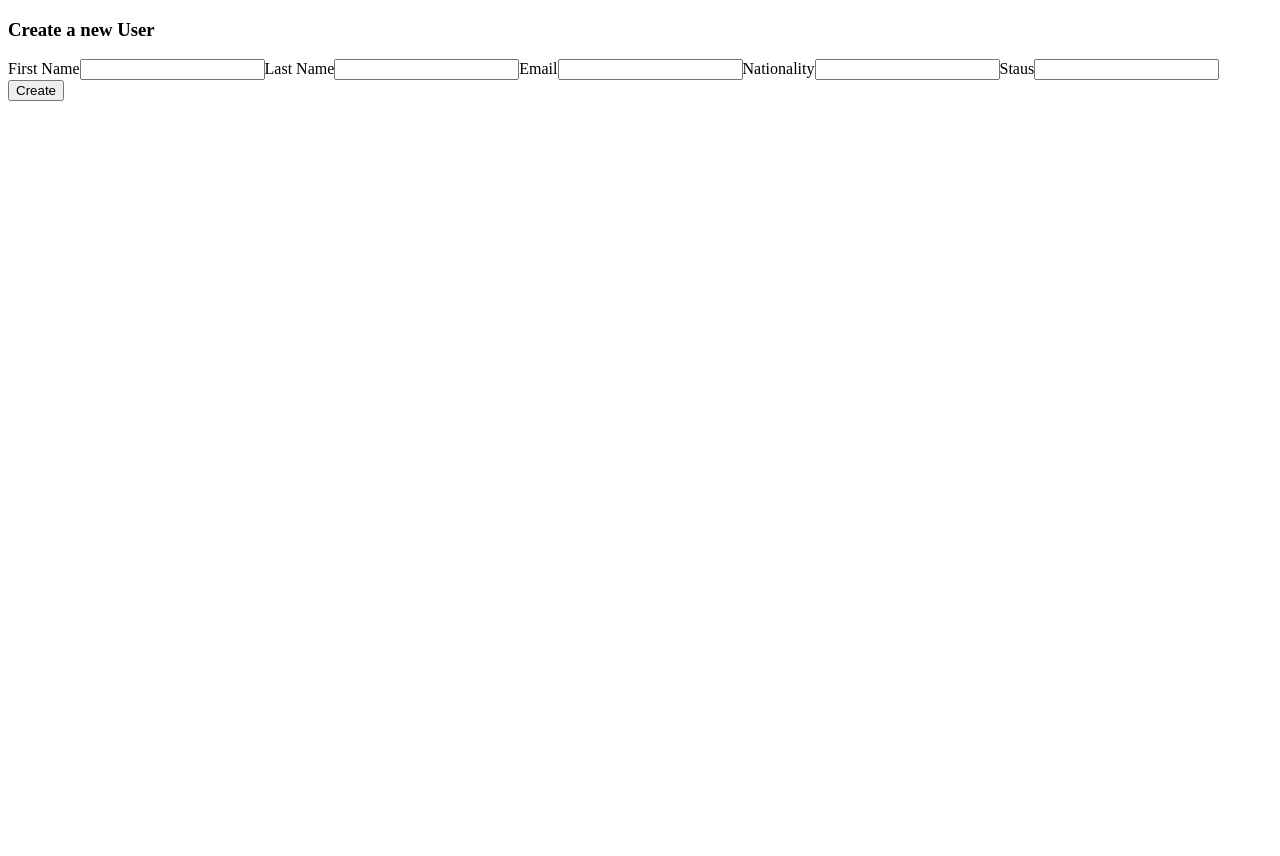
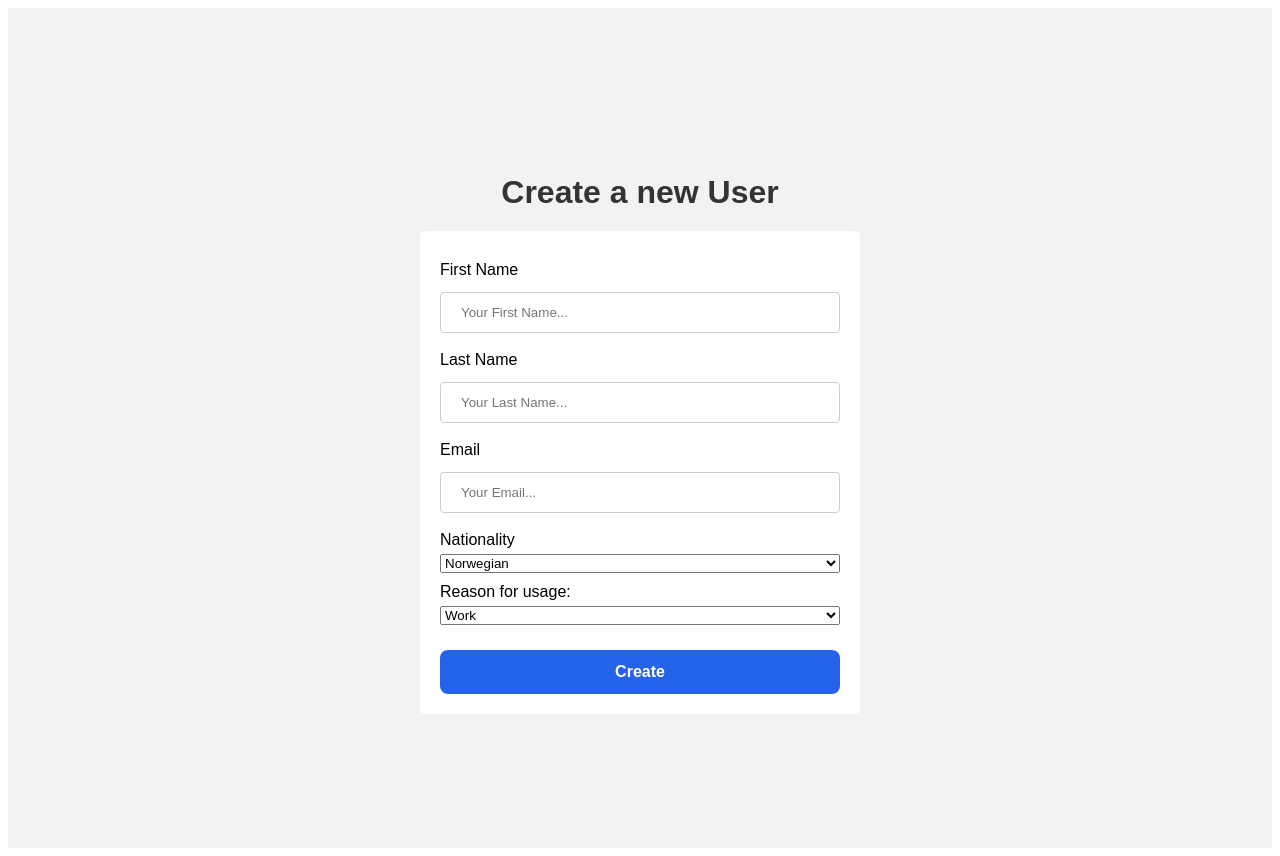
Before and after one commit to MohamedSuleiman/UDI_GRAD_PROJECT, a React (Vite) app in the folder frontend/: page /CreateUser in a window 1280 px wide. Before the commit the page ends 800 px from the top, so only its background shows below. Built offline with nearby package versions, Linux system fonts and the light colour scheme.

Commit message:
almost done with css for ChatPage, HomePage, Login and Create User

```diff
--- a/frontend/src/App.tsx
+++ b/frontend/src/App.tsx
@@ -1,6 +1,6 @@
 import { BrowserRouter, Routes, Route } from "react-router-dom";
 import { HomePage } from "./Pages/Home/HomePage";
-import { ChatPage } from "./Pages/ChatPage/Chat";
+import { ChatPage } from "./Pages/Chat/ChatPage";
 import LoginForm from "./Pages/Login/LoginForm";
 import CreateUserForm from "./Pages/CreateUser/CreateUser";
 
--- /dev/null
+++ b/frontend/src/Pages/Button/Button.css
@@ -0,0 +1,31 @@
+.mainButton {
+  width: 100%;
+  margin-top: 25px;
+  padding: 13px;
+
+  border: none;
+  border-radius: 8px;
+
+  background-color: #2563eb;
+  color: white;
+
+  font-size: 1rem;
+  font-weight: 600;
+
+  cursor: pointer;
+
+  transition:
+    background-color 0.2s ease,
+    transform 0.2s ease,
+    box-shadow 0.2s ease;
+}
+
+.mainButton:hover {
+  background-color: #28145a;
+  transform: translateY(-2px);
+  box-shadow: 0 6px 15px rgba(37, 99, 235, 0.25);
+}
+
+.mainButton:active {
+  transform: translateY(0);
+}
--- /dev/null
+++ b/frontend/src/Pages/Chat/ChatPage.css
@@ -0,0 +1,33 @@
+.chats {
+  display: flex;
+  flex-direction: column;
+  gap: 10px;
+}
+
+.message {
+  padding: 10px;
+  border-radius: 12px;
+  max-width: 60%;
+}
+
+.answer {
+  align-self: flex-start;
+  background-color: lightgray;
+}
+
+.me {
+  align-self: flex-end;
+  background-color: lightblue;
+}
+
+.messageInput input {
+  flex: 1;
+  padding: 10px;
+  border-radius: 10px;
+}
+
+.messageInput .mainButton {
+  width: 80px;
+  margin-top: 0;
+  padding: 10px;
+}
--- /dev/null
+++ b/frontend/src/Pages/Chat/ChatPage.tsx
@@ -0,0 +1,25 @@
+import { Link } from "react-router-dom";
+import "./ChatPage.css";
+import "../Button/Button.css";
+
+export function ChatPage() {
+  return (
+    <div className="chat">
+      <nav>
+        <Link to="/">Home</Link>{" "}
+      </nav>
+      <h2>Chat</h2>
+      <div className="chats">
+        <div className="message answer">Hello this is the return chat</div>
+        <div className="message me">Hi! this is a chat message from me.</div>
+        <div className="message me">
+          and my chats is seen on the right side!
+        </div>
+      </div>
+      <div className="messageInput">
+        <input type="text" placeholder="Skriv en melding..." />
+        <button className="mainButton"> Send</button>
+      </div>
+    </div>
+  );
+}
--- a/frontend/src/Pages/ChatPage/Chat.tsx
+++ /dev/null
@@ -1,14 +0,0 @@
-import { BrowserRouter, Routes, Route, Link } from "react-router-dom";
-import { HomePage } from "../Home/HomePage";
-export function ChatPage() {
-
-  return (
-    <div className="chat">
-      <nav>
-        <Link to="/">Home</Link>{" "}
-      </nav>
-      <h2>Welcome to chatpage</h2>
-      <h3>....</h3>
-    </div>
-  );
-}
--- /dev/null
+++ b/frontend/src/Pages/CreateUser/CreateUser.css
@@ -0,0 +1,34 @@
+#createButton {
+  width: 100%;
+
+  margin-top: 25px;
+  padding: 13px;
+
+  border: none;
+  border-radius: 8px;
+
+  background-color: #2563eb;
+  color: white;
+
+  font-size: 1rem;
+  font-weight: 600;
+
+  cursor: pointer;
+
+  transition:
+    background-color 0.2s ease,
+    transform 0.2s ease,
+    box-shadow 0.2s ease;
+}
+
+#createButton:hover {
+  background-color: #28145a;
+
+  transform: translateY(-2px);
+
+  box-shadow: 0 6px 15px rgba(37, 99, 235, 0.25);
+}
+
+#createButton:active {
+  transform: translateY(0);
+}
--- a/frontend/src/Pages/CreateUser/CreateUser.tsx
+++ b/frontend/src/Pages/CreateUser/CreateUser.tsx
@@ -1,4 +1,6 @@
 import { Field, Formik, Form } from "formik";
+import "../Login/LoginForm.css";
+import "./CreateUser.css";
 
 export interface CreateUserForm {
   firstname: string;
@@ -31,15 +33,38 @@ function CreateUserForm({ onCreated }: CreateUserFormProps) {
         <Form>
           <div className="formFill">
             <label>First Name</label>
-            <Field id="name" name="name" type="text" />
+            <Field
+              id="name"
+              name="name"
+              placeholder="Your First Name..."
+              type="text"
+            />
             <label>Last Name</label>
-            <Field id="name" name="name" type="text" />
+            <Field
+              id="name"
+              name="name"
+              placeholder="Your Last Name..."
+              type="text"
+            />
             <label>Email</label>
-            <Field id="email" name="email" type="email" />
+            <Field
+              id="email"
+              name="email"
+              placeholder="Your Email..."
+              type="email"
+            />
             <label>Nationality</label>
-            <Field id="nationality" name="nationality" type="text" />
-            <label>Staus</label>
-            <Field id="status" name="status" type="text" />
+            <select id="country" name="country">
+              <option value="Norwegian">Norwegian</option>
+              <option value="Swedish">Swedish</option>
+              <option value="Danish">Danish</option>
+            </select>
+            <label>Reason for usage: </label>
+            <select id="status" name="staus">
+              <option value="Work">Work</option>
+              <option value="Hobby">Hobby</option>
+              <option value="Study">Study</option>
+            </select>
           </div>
           <button id="createButton" type="submit">
             Create
--- a/frontend/src/Pages/Home/HomePage.css
+++ b/frontend/src/Pages/Home/HomePage.css
@@ -1,11 +1,75 @@
+.home {
+  min-height: 100vh;
+
+  display: flex;
+  flex-direction: column;
+  justify-content: center;
+  align-items: center;
+
+  font-family: Arial, Helvetica, sans-serif;
+  text-align: center;
+
+  padding: 20px;
+  background-color: #f2f2f2;
+}
+
+.home h2 {
+  font-size: 30px;
+  color: #333;
+  margin-bottom: 10px;
+}
+
+.home h3 {
+  font-size: 18px;
+  font-weight: normal;
+  color: #666;
+  margin-bottom: 30px;
+}
+
+.home a {
+  text-decoration: none;
+  margin: 8px;
+}
+
 .home button {
-  font-size: 20px;
-  margin: 10px;
+  width: 220px;
+
+  background-color: #2563eb;
+  color: white;
+
+  padding: 14px 20px;
+
+  border: none;
+  border-radius: 4px;
+
+  font-size: 15px;
+
   cursor: pointer;
-  margin-bottom: auto;
-  background-color: rgb(227, 212, 212);
+
+  /* Ekstra animasjon */
+  transition:
+    background-color 0.2s ease,
+    transform 0.2s ease,
+    box-shadow 0.2s ease;
 }
 
 .home button:hover {
-  font-size: 30px;
+  background-color: #28145a;
+
+  transform: translateY(-2px);
+
+  box-shadow: 0 6px 15px rgba(37, 99, 235, 0.25);
 }
+
+.home button:active {
+  transform: translateY(0);
+}
+
+#chat {
+  background-color: #353e57;
+  margin-bottom: 20px;
+}
+
+#chat:hover {
+  background-color: #374151;
+}
--- a/frontend/src/Pages/Home/HomePage.tsx
+++ b/frontend/src/Pages/Home/HomePage.tsx
@@ -1,9 +1,11 @@
+import "./HomePage.css";
+
 export function HomePage() {
   return (
     <div className="home">
       <h2>Welcome to ...</h2>
       <a href="/Chat">
-        <button>Chat</button>
+        <button id="chat">Chat</button>
       </a>
       <h3>Please Login or Create user to continue</h3>
       <a href="/Login">
--- /dev/null
+++ b/frontend/src/Pages/Login/LoginForm.css
@@ -0,0 +1,87 @@
+.form {
+  min-height: 100vh;
+  display: flex;
+  flex-direction: column;
+  justify-content: center;
+  align-items: center;
+
+  background-color: #f2f2f2;
+  font-family: Arial, Helvetica, sans-serif;
+
+  padding: 20px;
+}
+
+.form h3 {
+  font-size: 2rem;
+  color: #333;
+  margin-bottom: 20px;
+}
+
+.form form {
+  width: 100%;
+  max-width: 400px;
+
+  background-color: white;
+
+  padding: 20px;
+  border-radius: 5px;
+}
+
+.formFill {
+  display: flex;
+  flex-direction: column;
+}
+
+.formFill label {
+  margin-top: 10px;
+  margin-bottom: 5px;
+}
+
+.formFill input {
+  width: 100%;
+  padding: 12px 20px;
+  margin: 8px 0;
+
+  border: 1px solid #ccc;
+  border-radius: 4px;
+
+  box-sizing: border-box;
+}
+
+.formFill input:focus {
+  border: 1px solid #2563eb;
+  outline: none;
+}
+
+#loginButton {
+  width: 100%;
+
+  background-color: #2563eb;
+  color: white;
+
+  padding: 14px 20px;
+  margin: 20px 0 8px 0;
+
+  border: none;
+  border-radius: 4px;
+
+  cursor: pointer;
+
+  /* Ekstra animasjon */
+  transition:
+    background-color 0.2s ease,
+    transform 0.2s ease,
+    box-shadow 0.2s ease;
+}
+
+#loginButton:hover {
+  background-color: #28145a;
+
+  transform: translateY(-2px);
+
+  box-shadow: 0 6px 15px rgba(37, 99, 235, 0.25);
+}
+
+#loginButton:active {
+  transform: translateY(0);
+}
--- a/frontend/src/Pages/Login/LoginForm.tsx
+++ b/frontend/src/Pages/Login/LoginForm.tsx
@@ -1,4 +1,5 @@
 import { Field, Formik, Form } from "formik";
+import "./LoginForm.css";
 
 export interface LoginForm {
   email: string;
@@ -25,9 +26,14 @@ function LoginForm({ onLoginSubmit }: LoginFormProps) {
         <Form>
           <div className="formFill">
             <label>Email</label>
-            <Field id="email" name="email" type="email" />
+            <Field id="email" name="email" placeholder="Your Email..." type="email" />
             <label>Password</label>
-            <Field id="password" name="password" type="any" />
+            <Field
+              id="password"
+              name="password"
+              placeholder="Your Password..."
+              type="any"
+            />
           </div>
           <button id="loginButton" type="submit">
             Login
```
Also changed, not shown: frontend/src/Pages/ChatPage/Chat.css (deleted).
